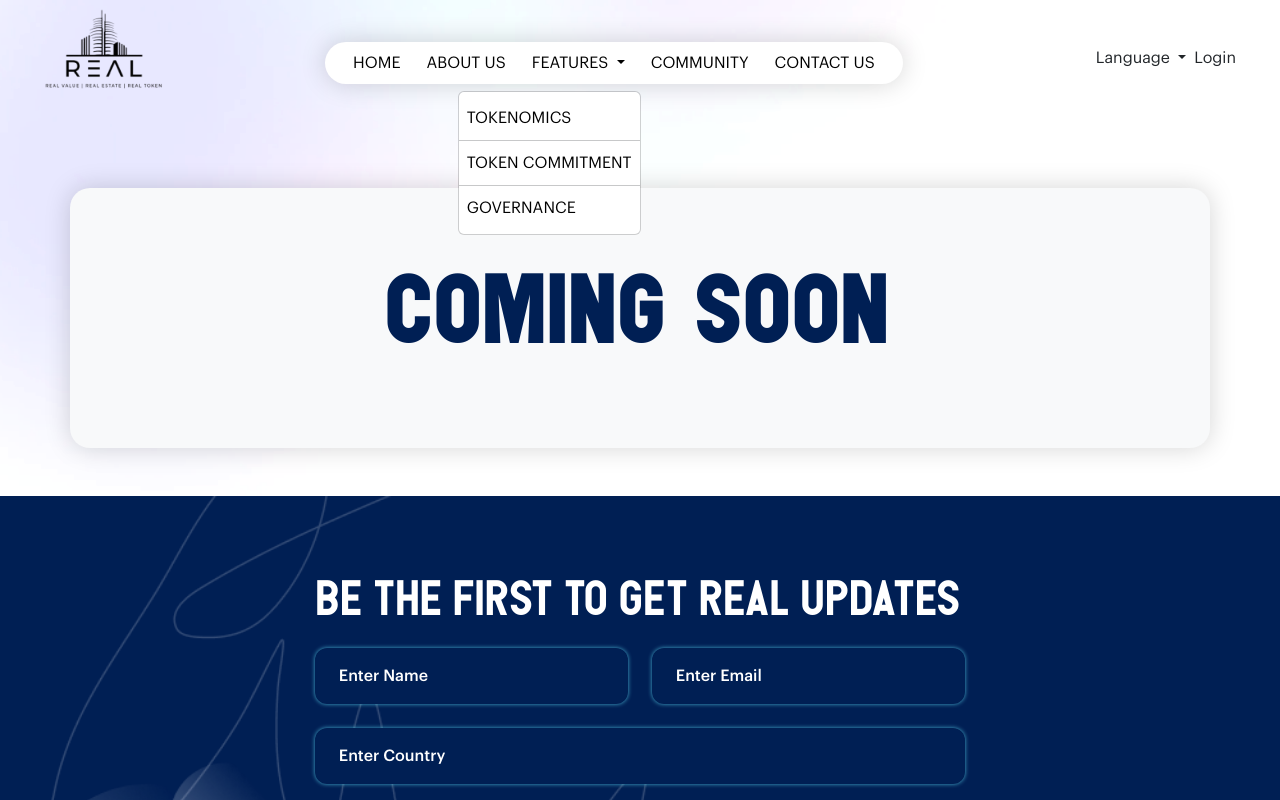
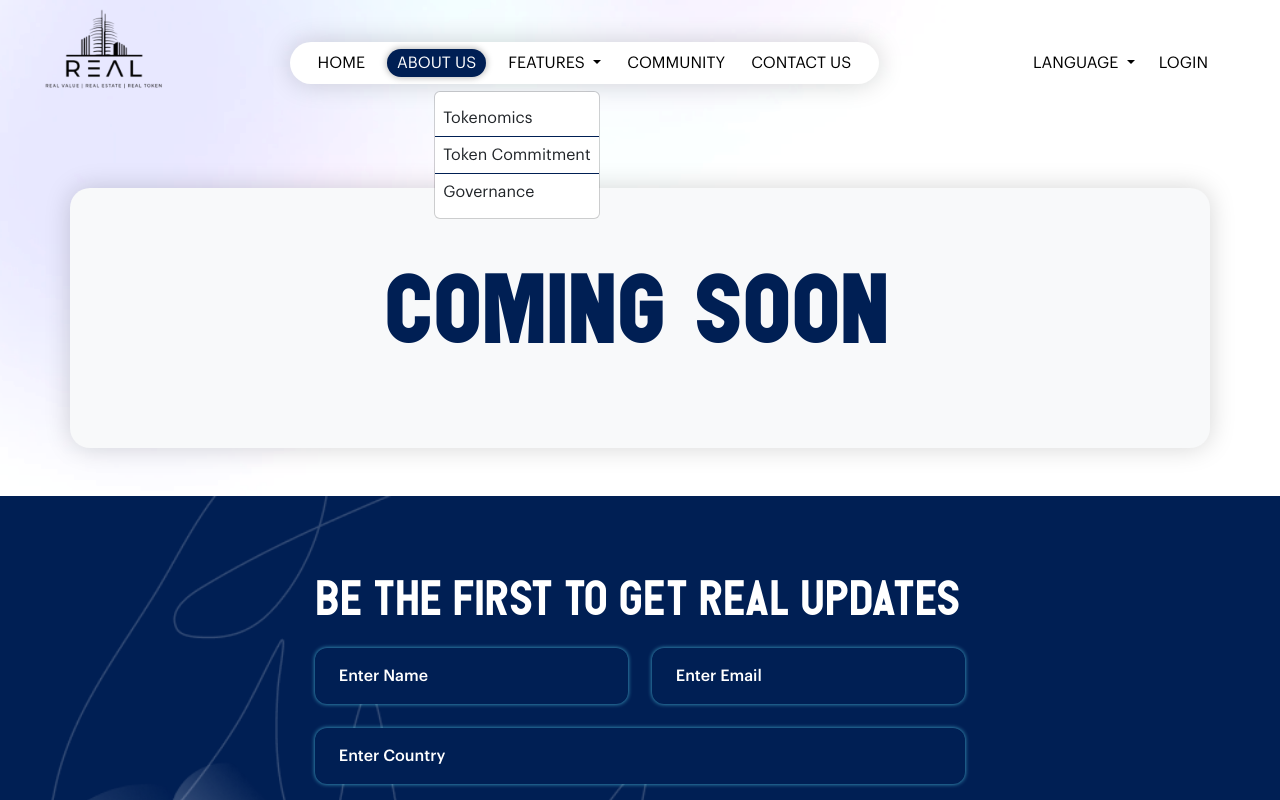
Before and after one commit to Yasir365/RealState, an Angular app: page /about-us in a window 1280 px wide. Both pictures are taken after a click on the button "FEATURES". Shown: the top 800 px of the page. Built offline with nearby package versions, Linux system fonts and the light colour scheme.

Commit message:
update navbar

```diff
--- a/src/app/layout/header/header.component.html
+++ b/src/app/layout/header/header.component.html
@@ -1,7 +1,7 @@
 <header>
     <nav class="navbar navbar-expand-lg pt-2">
         <div class="container-fluid">
-            <a routerLink="/" class="logo-container">
+            <a routerLink="/index" class="logo-container">
                 <img class="image-flude navbar-brand" src="/assets/images/logo.png" alt="logo">
             </a>
             <button class="navbar-toggler collapsed" type="button" data-bs-toggle="collapse"
@@ -26,14 +26,12 @@
                             Features
                         </a>
                         <div class="dropdown-menu" aria-labelledby="navbarDropdown">
-                            <a class="dropdown-item" routerLink="/tokenomics" routerLinkActive="active"
+                            <a class="dropdown-item" routerLink="/tokenomics" routerLinkActive="active2"
                                 (click)="closeNavbar()">Tokenomics </a>
-                            <hr class="mt-2 mb-2">
-                            <a class="dropdown-item" routerLink="/token-commitment" routerLinkActive="active"
+                            <a class="dropdown-item" routerLink="/token-commitment" routerLinkActive="active2"
                                 (click)="closeNavbar()">Token
                                 Commitment</a>
-                            <hr class="mt-2 mb-2">
-                            <a class="dropdown-item" routerLink="/governance" routerLinkActive="active"
+                            <a class="dropdown-item" routerLink="/governance" routerLinkActive="active2"
                                 (click)="closeNavbar()">Governance</a>
                         </div>
                     </li>
@@ -47,17 +45,16 @@
                     </li>
 
                 </ul>
-                <ul class="d-flex gap-2 navbar-nav2 ms-auto mb-2 mb-lg-0">
+                <ul class="d-flex gap-2 navbar-nav navbar-nav2 ms-auto mb-2 mb-lg-0">
                     <div class="nav-item dropdown">
                         <a class="nav-link dropdown-toggle" id="navbarDropdown" role="button" data-bs-toggle="dropdown"
                             aria-haspopup="true" aria-expanded="false" routerLinkActive="active">
                             Language
                         </a>
                         <div class="dropdown-menu" aria-labelledby="navbarDropdown">
-                            <a class="dropdown-item" (click)="closeNavbar()">English
+                            <a class="dropdown-item nav-link active2" (click)="closeNavbar()">English
                             </a>
-                            <hr class="mt-2 mb-2">
-                            <a class="dropdown-item" (click)="closeNavbar()">Hindi
+                            <a class="dropdown-item nav-link" (click)="closeNavbar()">Hindi
                             </a>
                         </div>
                     </div>
--- a/src/app/layout/header/header.component.scss
+++ b/src/app/layout/header/header.component.scss
@@ -18,12 +18,12 @@ header .navbar img {
 }
 
 header .navbar .navbar-toggler:focus {
-    border: 2px solid var(--secondary-green);
+    border: 2px solid var(--primary-dark);
     box-shadow: none;
 }
 
 header .navbar .navbar-toggler i {
-    color: var(--secondary-green);
+    color: var(--primary-dark);
 }
 
 header .navbar .navbar-nav {
@@ -38,7 +38,12 @@ header .navbar .navbar-nav {
     box-shadow: 0 0 26px 0 #0000002b;
 }
 
-header .navbar .navbar-nav .nav-item a {
+header .navbar-nav2 {
+    background-color: transparent !important;
+    box-shadow: none !important;
+}
+
+header .navbar .navbar-nav .nav-item .nav-link {
     color: var(--black);
     margin: 4px;
     text-transform: uppercase;
@@ -46,20 +51,12 @@ header .navbar .navbar-nav .nav-item a {
     position: relative;
 }
 
-header .navbar .navbar-nav .nav-item a.active::after {
-    border-bottom: 1px solid var(--secondary-green);
-    padding: 7px 12px;
-    content: '';
-    position: absolute;
-    bottom: 0;
-    left: 4px;
-    width: 90%;
-    height: 1px;
-    border-bottom: 2px solid var(--secondary-green);
-}
-
-header .navbar .navbar-nav .dropdown .dropdown-item {
-    background-color: transparent;
+header .navbar .navbar-nav .nav-item .nav-link.active {
+    background-color: var(--primary-dark);
+    color: var(--white);
+    border-radius: 100px;
+    padding: 2px 10px;
+    box-shadow: 0 0 6px 1px #00000044;
 }
 
 header .navbar .navbar-nav .dropdown .dropdown-menu {
@@ -70,11 +67,22 @@ header .navbar .navbar-nav .dropdown .dropdown-menu {
     left: -66px !important;
 }
 
+header .navbar .navbar-nav .dropdown .dropdown-item {
+    background-color: transparent;
+    padding: 6px 8px;
+    margin: 0;
+    border-bottom: 1px solid var(--primary-dark);
+}
 
-header .navbar .navbar-nav .dropdown .dropdown-item.active {
+header .navbar .navbar-nav .dropdown .dropdown-item:last-child {
+    border-bottom: none;
+}
+
+header .navbar .navbar-nav .dropdown .dropdown-item.active2 {
     border: none;
     border-radius: 0;
-    background-color: var(--secondary-gray);
+    background-color: var(--primary-dark);
+    color: var(--white);
 }
 
 header .navbar .phone-number i,
@@ -120,19 +128,18 @@ header .navbar .phone-number a:hover {
 
     header .navbar .navbar-nav .nav-item {
         width: 100%;
-        border-bottom: 1px solid var(--secondary-gray);
+        border-bottom: 1px solid var(--black);
     }
 
-    header .navbar .navbar-nav .nav-item a {
+    header .navbar .navbar-nav .nav-item .nav-link {
         color: var(--black);
         margin: 0px;
         padding: 7px 12px;
     }
 
-    header .navbar .navbar-nav .nav-item a.active {
-        border-bottom: none;
+    header .navbar .navbar-nav .nav-item .nav-link.active {
         border-radius: 0;
-        background-color: var(--secondary-gray);
+        padding: 6px 10px;
     }
 
     header .navbar .navbar-nav .dropdown .dropdown-item {
@@ -149,13 +156,6 @@ header .navbar .phone-number a:hover {
         display: none;
     }
 
-
-    header .navbar .navbar-nav .dropdown .dropdown-item.active {
-        border: none;
-        border-radius: 0;
-        background-color: var(--secondary-gray);
-    }
-
     header .navbar .navbar-nav2 {
         flex-direction: column;
         gap: 0 !important;
@@ -164,7 +164,6 @@ header .navbar .phone-number a:hover {
         a {
             padding: 7px 12px;
             width: 100%;
-            border-bottom: 1px solid var(--secondary-gray);
         }
     }
 
@@ -175,14 +174,9 @@ header .navbar .phone-number a:hover {
         padding-left: 12px;
         margin: 0;
 
-        hr {
-            display: none;
-        }
-
         .dropdown-item {
             padding: 7px 12px;
             border: none;
-            border-bottom: none !important;
         }
     }
 
```
